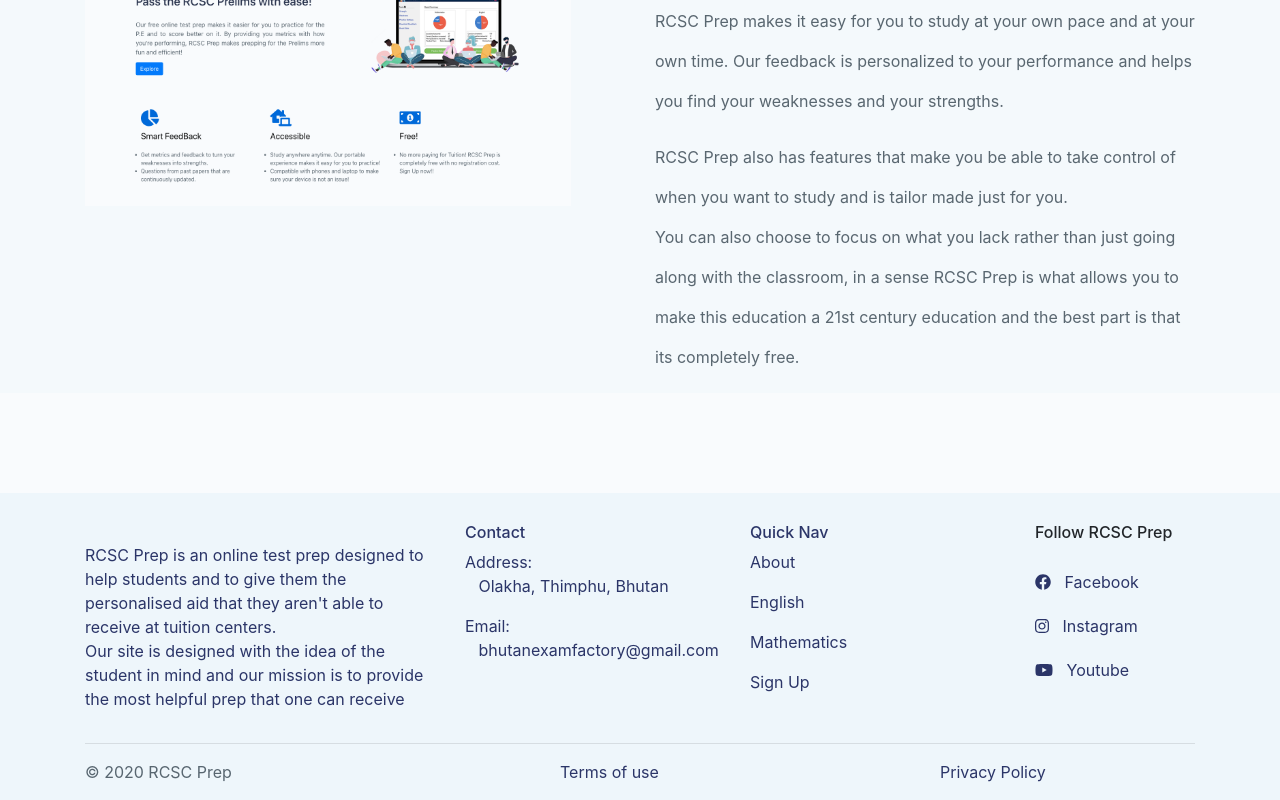
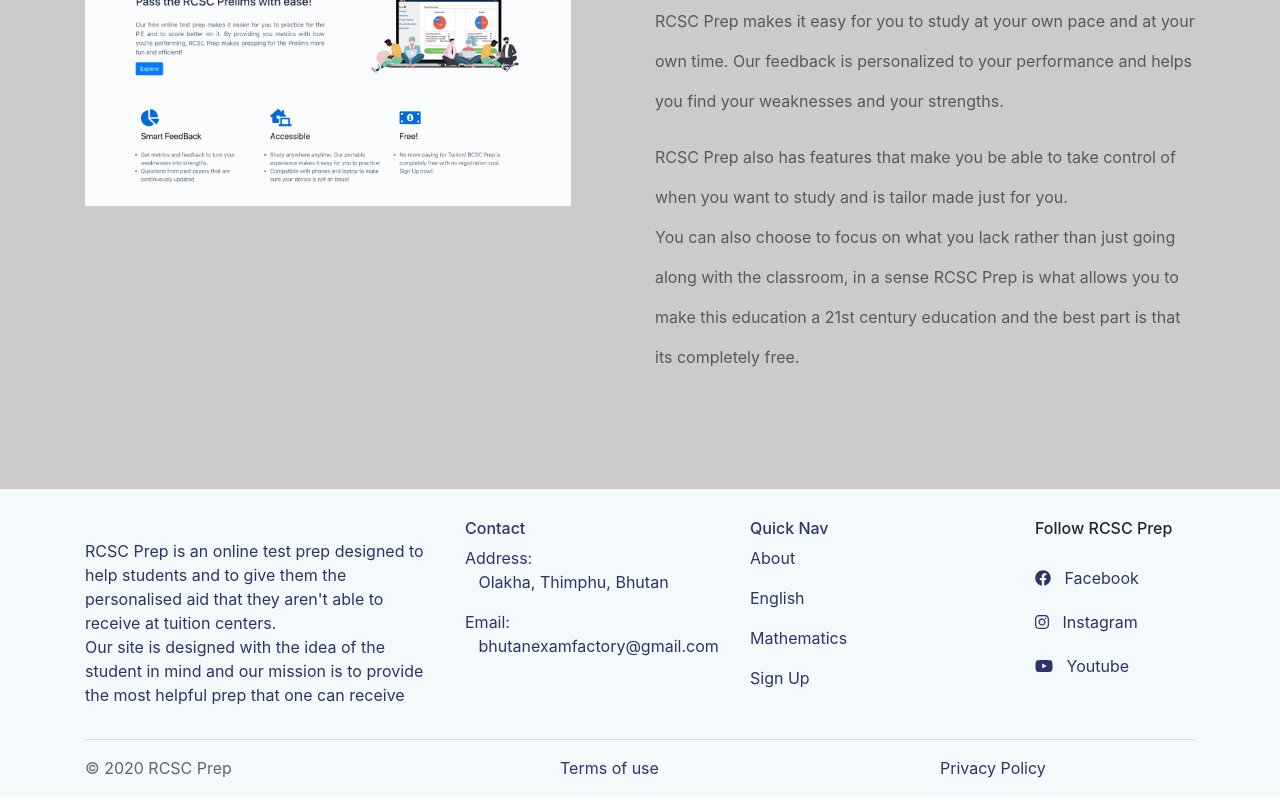
Before and after one commit to Kongtsey/RCSCPrep, a React (Create React App) app in the folder front-end/rcsc/: page / in a window 1280 px wide. Shown: the part 1124-1924 px from the top of the page. Built offline with nearby package versions, Linux system fonts and the light colour scheme; no server answers; the HTML template or start-up script is replaced by a standard one.

Commit message:
made changes to the footer

```diff
--- a/front-end/rcsc/src/components/HomepageInfo.js
+++ b/front-end/rcsc/src/components/HomepageInfo.js
@@ -14,7 +14,7 @@
       <head>
         {/*<link rel="stylesheet" href="https://cdnjs.cloudflare.com/ajax/libs/animate.css/3.5.2/animate.min.css"/>*/}
       </head>
-      <Container className="homePage_info_container" style={{marginBottom: "100px"}} fluid={true}>
+      <Container className="homePage_info_container" fluid={true}>
         <Container>
           <Row className='homepage-info-parent-div'>
             <Col md={6} lg={6} sm={12} className='info_description_image'>
--- a/front-end/rcsc/src/style-sheet/footer.css
+++ b/front-end/rcsc/src/style-sheet/footer.css
@@ -1,5 +1,5 @@
 .footer_parent_div {
-  background: #EEF6FB;
+  background: #F4F9FC;
 }
 .project_motto {
   color: #2B3568;
--- a/front-end/rcsc/src/style-sheet/home-page-info.css
+++ b/front-end/rcsc/src/style-sheet/home-page-info.css
@@ -3,9 +3,7 @@
   margin-top: 100px;
 }
 .info_description {
-  /*animation-name: fadeInRight;*/
-  /*animation-duration: 2s;*/
-  /*animation-delay: 4s;*/
+  margin-bottom: 6rem;
 }
 .animate__fadeInLeft{}
 .info_description_title {
@@ -36,7 +34,7 @@
   background: #0000001a;
 }
 .homePage_info_container{
-  background: #F4F9FC;
+  background: #CCCBC9;
   /*padding-top: 0.5rem;*/
 }
 .fadeInRight{
```
